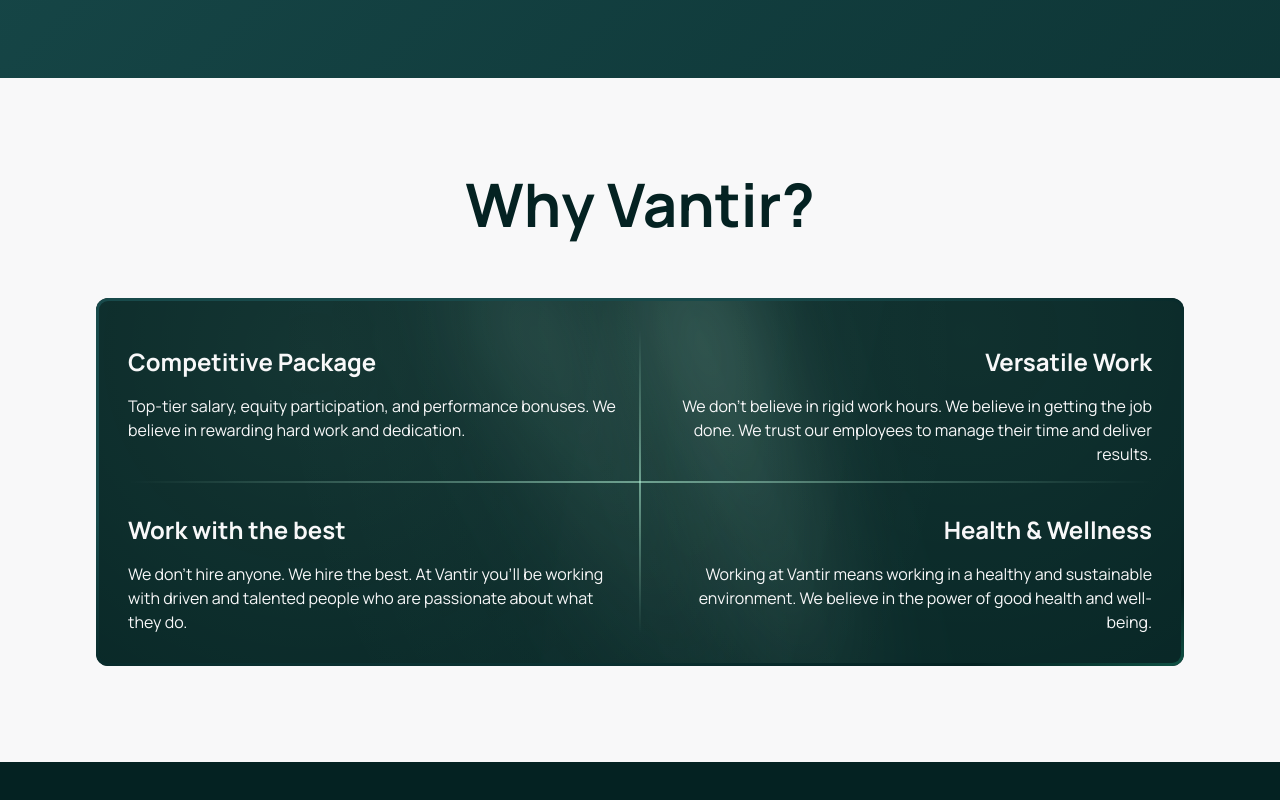
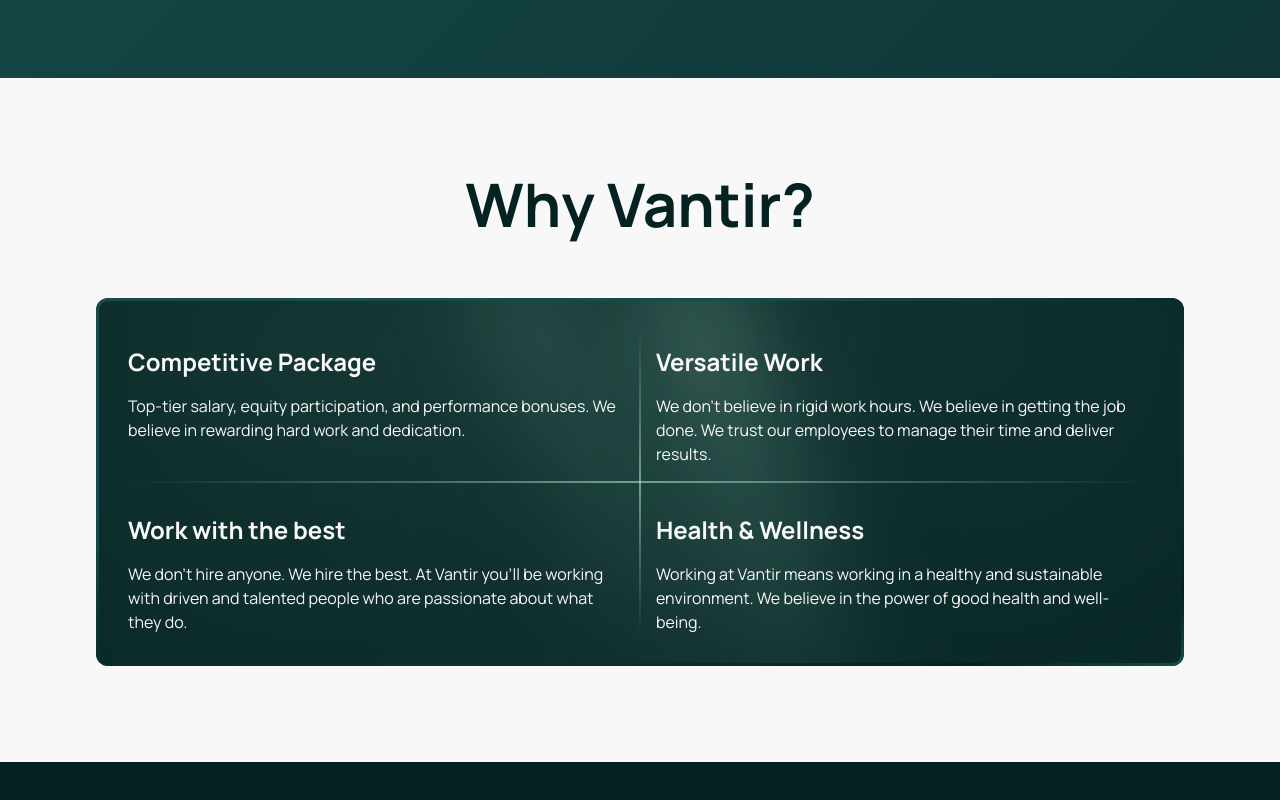
Before and after one commit to Vantir-AB/vantir-website, a Next.js app: page /careers in a window 1280 px wide. Shown: the part 480-1280 px from the top of the page. Built offline with nearby package versions, Linux system fonts and the light colour scheme.

Commit message:
left align benefits on careers page

```diff
--- a/src/app/careers/page.tsx
+++ b/src/app/careers/page.tsx
@@ -147,9 +147,9 @@ export default function Careers() {
                 style={{ background: "linear-gradient(to right, transparent, var(--color-mint), transparent)" }}
               ></div>
 
-              <div className="grid grid-cols-1 md:grid-cols-2 gap-8 min-h-76">
+              <div className="text-left grid grid-cols-1 md:grid-cols-2 gap-8 min-h-76">
                 {benefits.map((benefit, index) => (
-                  <div key={index} className={`${index % 2 === 1 ? 'text-right' : 'text-left'} relative h-full`}>
+                  <div key={index} className="relative h-full">
                     <h3
                       className="text-2xl font-bold mb-4 absolute top-4 left-0 right-0"
                       style={{ color: "var(--color-almost-white)" }}
```
